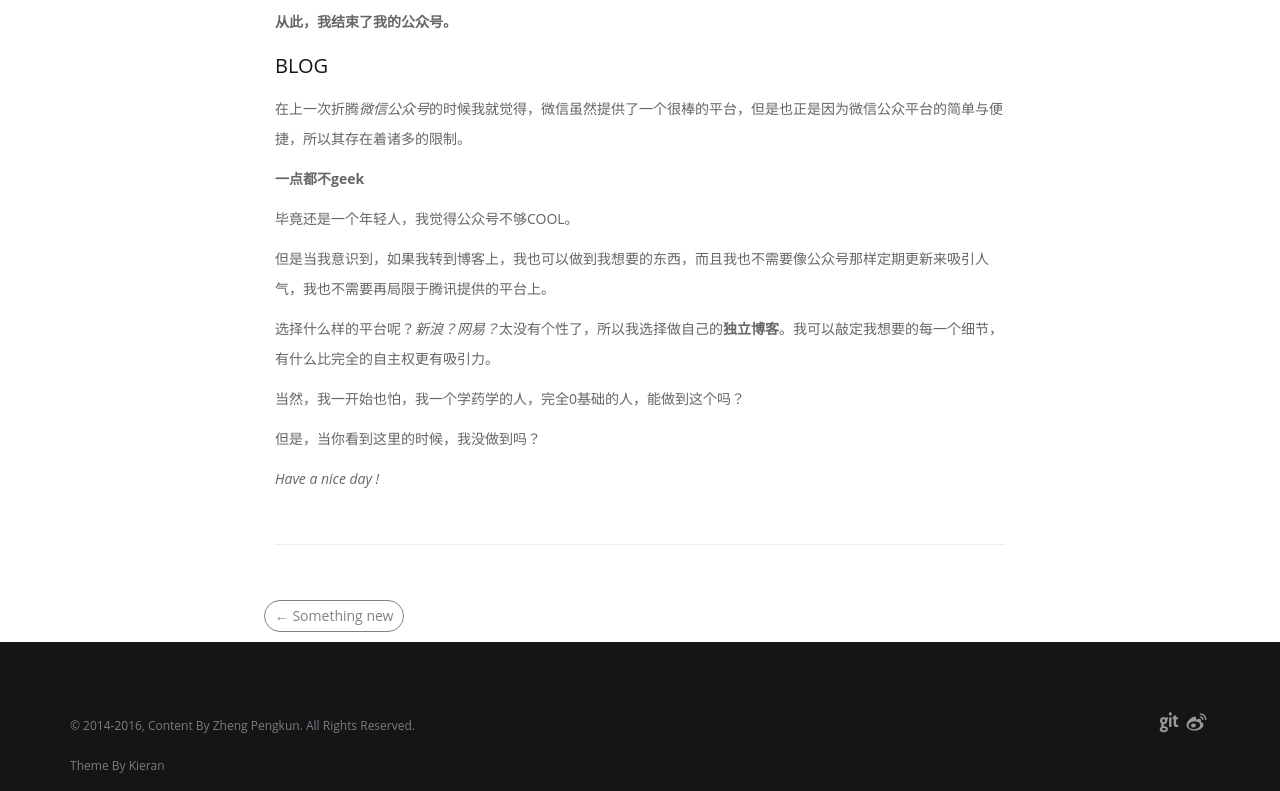
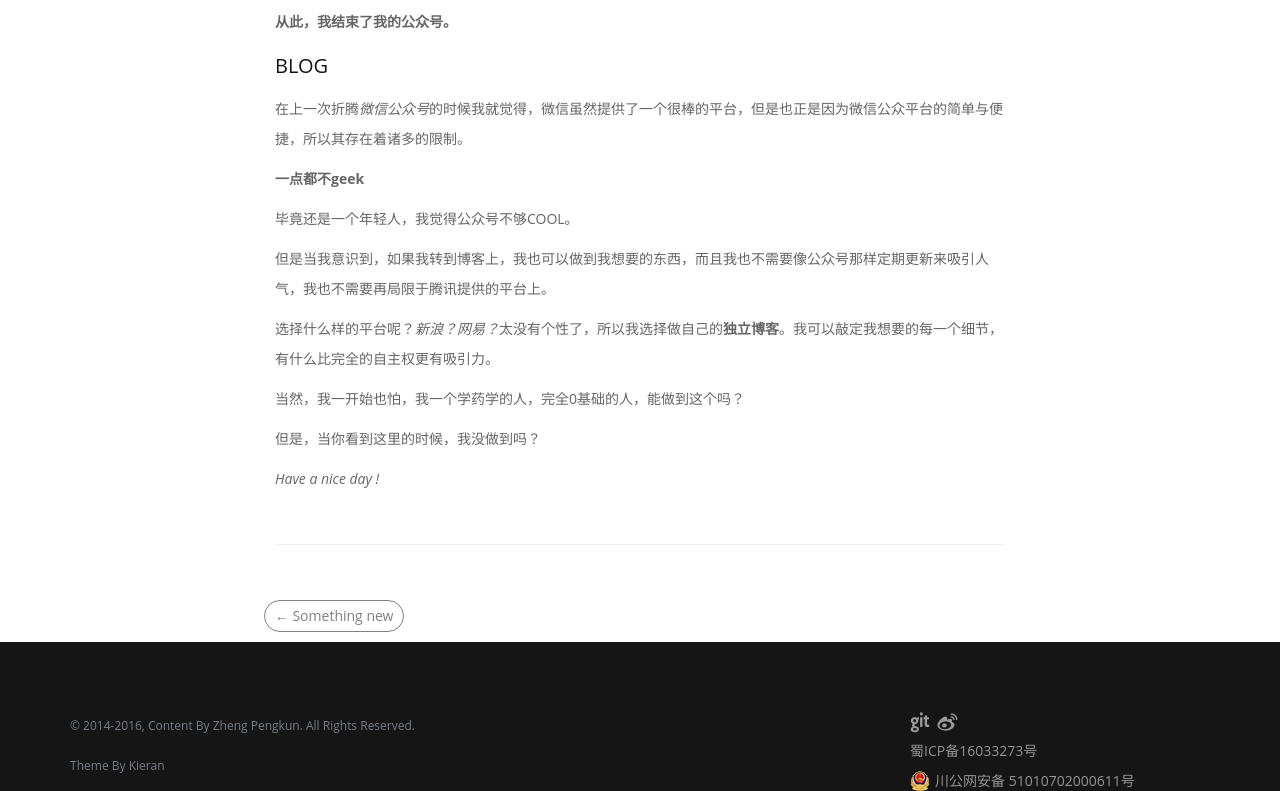
Before and after one commit to kevinasmomo/kevinasmomo.github.io, a plain HTML site: page 2016/11/18/hello/index.html in a window 1280 px wide. Shown: the part 1355-2146 px from the top of the page. Drawn offline with nearby package versions, Linux system fonts and the light colour scheme; some packages are replaced by stand-ins of ours; a script that the page names is missing; a web font is replaced by a local one.

Commit message:
Site updated: 2016-12-01 15:12:36

```diff
--- a/2016/11/18/hello/index.html
+++ b/2016/11/18/hello/index.html
@@ -242,6 +242,10 @@ var duoshuoQuery = {short_name:”zhengpengkun”};
   });
   daovoice('update');
 </script>
+<p style="height:20px;line-height:20px;color:#939393;">蜀ICP备16033273号</p>
+		 	<div style="width:300px">
+		 		<a target="_blank" href="http://www.beian.gov.cn/portal/registerSystemInfo?recordcode=51010702000611" style="display:inline-block;text-decoration:none;height:20px;line-height:20px;"><img src="/img/beian.png"” style="float:left;"/><p style="float:left;height:20px;line-height:20px;margin: 0px 0px 0px 5px; color:#939393;">川公网安备 51010702000611号</p></a>
+		 	</div>
 
 </div>
             <div class="clearfix"> </div>
```
Also changed, not shown: 2016/11/21/Something-new/index.html (+4 -0 lines), 404.html (+4 -0 lines), about.html (+4 -0 lines), archives/2016/11/index.html (+4 -0 lines), archives/2016/index.html (+4 -0 lines), archives/index.html (+4 -0 lines), index.html (+4 -0 lines), img/beian.png (added).
